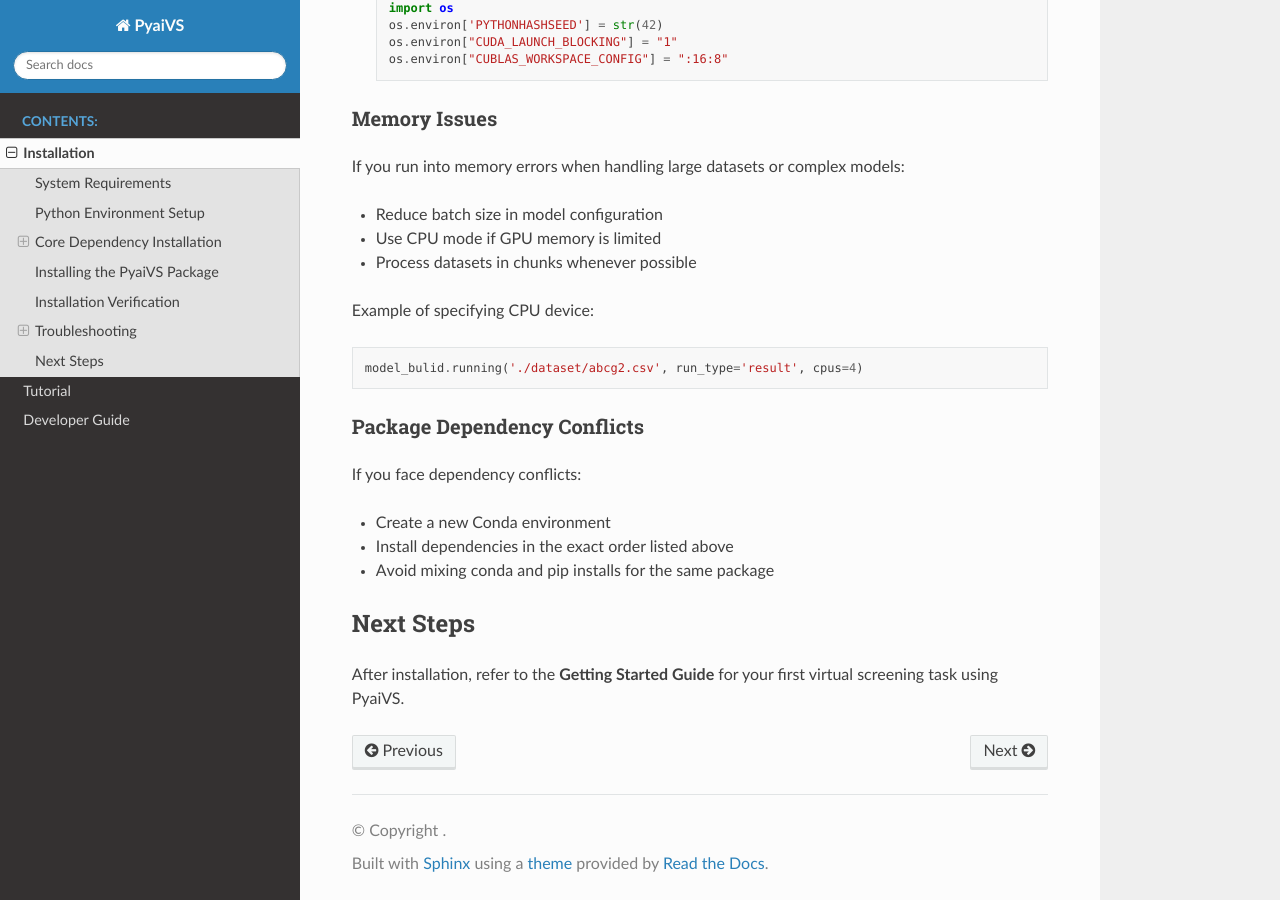
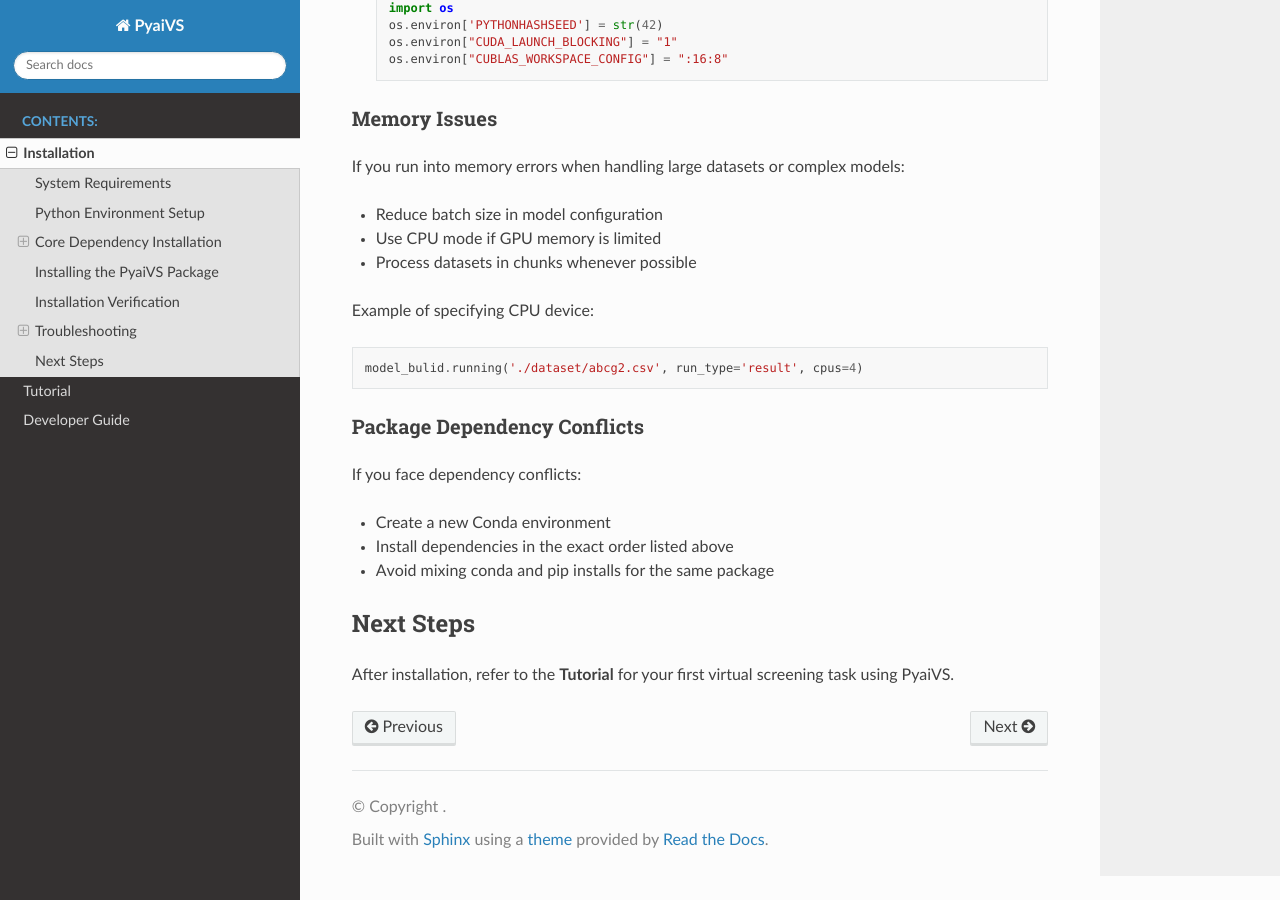
Before and after one commit to danqingmk/OpenVS_PyaiVS, a Sphinx documentation site: the page built from docs/installation.rst, in a window 1280 px wide and 900 px high, scrolled down 2535 px. Built offline with Sphinx 7.4.7 and the Read the Docs theme 3.1.0, drawn with Linux system fonts in a browser that asks for light colours.

Commit message:
Update installation.rst

```diff
--- a/docs/installation.rst
+++ b/docs/installation.rst
@@ -137,4 +137,4 @@ If you face dependency conflicts:
 Next Steps
 ----------
 
-After installation, refer to the **Getting Started Guide** for your first virtual screening task using PyaiVS.
+After installation, refer to the **Tutorial** for your first virtual screening task using PyaiVS.
```
